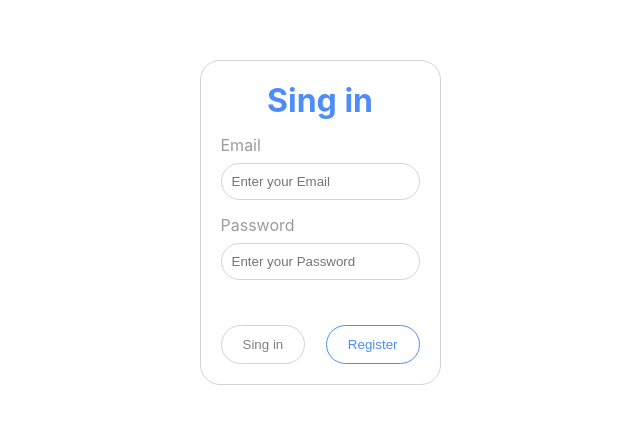
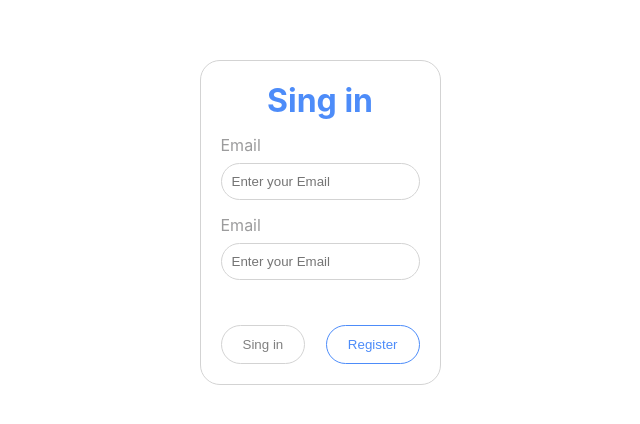
Before and after one commit to groone38/privat-auth, a React (Create React App) app: page /login in a window 1280 px wide. Shown: the part 178-602 px from the top of the page, without its empty margins (320-960 px from the left). Built offline with nearby package versions, Linux system fonts and the light colour scheme.

Commit message:
optimization login page

```diff
--- /dev/null
+++ b/src/assets/Auth/arr.ts
@@ -0,0 +1,16 @@
+import { InputsSingInProps } from "../../models/Auth/types";
+
+export const InputsSingIn: InputsSingInProps[] = [
+  {
+    label: "email",
+    text: "Email ",
+    type: "text",
+    name: "email",
+  },
+  {
+    label: "password",
+    text: "Password ",
+    type: "password",
+    name: "password",
+  },
+];
--- /dev/null
+++ b/src/components/Base/BaseInput/BaseInput.module.scss
@@ -0,0 +1,20 @@
+.input {
+  display: flex;
+  flex-direction: column;
+  gap: 8px;
+  color: #9c9c9d;
+  span {
+    color: red;
+  }
+  input {
+    padding: 10px;
+    border: 1px solid lightgray;
+    border-radius: 20px;
+    color: gray;
+    outline: none;
+    transition: all 0.5s;
+    &:focus {
+      border: 1px solid #4d8cf9;
+    }
+  }
+}
--- a/src/components/Base/BaseInput/BaseInput.tsx
+++ b/src/components/Base/BaseInput/BaseInput.tsx
@@ -1,10 +1,28 @@
 import React from "react";
+import classes from "./BaseInput.module.scss";
 
-type Props = {};
+interface BaseInputProps {
+  label: string;
+  type: string;
+  text: string;
+  value: string;
+  error: string | undefined;
+  onChangeValues: (e: React.ChangeEvent<HTMLInputElement>) => void;
+  onBlure: (e: React.ChangeEvent<HTMLInputElement>) => void;
+}
 
-function BaseInput({ label, type, text, value, onChangeValues, onBlure }: any) {
+export default React.memo(function BaseInput({
+  label,
+  type,
+  text,
+  value,
+  error,
+  onChangeValues,
+  onBlure,
+}: BaseInputProps) {
+  console.log("input", label);
   return (
-    <>
+    <div className={classes.input}>
       <label htmlFor={label}>{text}</label>
       <input
         type={type}
@@ -15,8 +33,9 @@ function BaseInput({ label, type, text, value, onChangeValues, onBlure }: any) {
         onChange={onChangeValues}
         onBlur={onBlure}
       />
-    </>
+      {error && <span>{error}</span>}
+    </div>
   );
-}
+});
 
-export default BaseInput;
+// export default BaseInput;
--- /dev/null
+++ b/src/models/Auth/types.ts
@@ -0,0 +1,20 @@
+export interface IUsers {
+  email: string;
+  firstName: string;
+  id: number;
+  lastName: string;
+  password: string;
+  tel: number;
+}
+
+export interface IValues {
+  email: string;
+  password: string;
+}
+
+export interface InputsSingInProps {
+  label: string;
+  text: string;
+  type: string;
+  name: keyof IValues;
+}
--- a/src/pages/Login/Login.module.scss
+++ b/src/pages/Login/Login.module.scss
@@ -21,27 +21,6 @@
     text-align: center;
     color: #4d8cf9;
   }
-  &__input {
-    display: flex;
-    flex-direction: column;
-    gap: 8px;
-    color: #9c9c9d;
-    span {
-      color: red;
-    }
-    input {
-      padding: 10px;
-      border: 1px solid lightgray;
-      border-radius: 20px;
-      color: gray;
-      outline: none;
-      transition: all 0.5s;
-      &:focus {
-        border: 1px solid #4d8cf9;
-      }
-    }
-  }
-
   &__btn {
     display: flex;
     justify-content: space-between;
--- a/src/pages/Login/Login.tsx
+++ b/src/pages/Login/Login.tsx
@@ -1,5 +1,5 @@
 import React, { useState } from "react";
-import { Link, useNavigate } from "react-router-dom";
+import { Link } from "react-router-dom";
 import classes from "./Login.module.scss";
 import {
   ValidationEmail,
@@ -7,19 +7,11 @@ import {
   ValidationPassword,
 } from "../../components/validation/Validation";
 import BaseInput from "../../components/Base/BaseInput/BaseInput";
-
-interface IUsers {
-  email: string;
-  firstName: string;
-  id: number;
-  lastName: string;
-  password: string;
-  tel: number;
-}
+import { InputsSingIn } from "../../assets/Auth/arr";
+import { IUsers, IValues } from "../../models/Auth/types";
 
 const Login = () => {
-  const navigate = useNavigate();
-  const [values, setValues] = useState({
+  const [values, setValues] = useState<IValues>({
     email: "",
     password: "",
   });
@@ -38,8 +30,7 @@ const Login = () => {
           : ValidationPassword(e.target.value),
     });
   };
-
-  const onBlure = (e: React.ChangeEvent<HTMLInputElement>) => {
+  const onBlure = (e: React.ChangeEvent<HTMLInputElement>): void => {
     switch (e.target.name) {
       case "email":
         setErrors({
@@ -63,11 +54,9 @@ const Login = () => {
       errors.email === "" &&
       errors.password === ""
     ) {
-      const responce: IUsers = await fetch(
+      const responce: IUsers[] = await fetch(
         `https://649377e50da866a953667096.mockapi.io/auth/users`
       ).then((res) => res.json());
-
-      console.log(responce);
     }
   };
 
@@ -75,28 +64,18 @@ const Login = () => {
     <div className={classes.wrap}>
       <form className={classes.form} onSubmit={onSubmit}>
         <h1>Sing in</h1>
-        <div className={classes.form__input}>
+        {InputsSingIn.map((item) => (
           <BaseInput
-            label="email"
-            type="text"
+            label={item.label}
+            type={item.type}
             text="Email "
-            value={values.email}
+            value={values[item.name]}
             onChangeValues={onChangeValues}
             onBlure={onBlure}
+            error={errors[item.name]}
+            key={item.name}
           />
-          {errors.email && <span>{errors.email}</span>}
-        </div>
-        <div className={classes.form__input}>
-          <BaseInput
-            label="password"
-            type="password"
-            text="Password "
-            value={values.password}
-            onChangeValues={onChangeValues}
-            onBlure={onBlure}
-          />
-          {errors.password && <span>{errors.password}</span>}
-        </div>
+        ))}
         <div className={classes.form__btn}>
           <button type="submit" className={classes.form__btn_sing}>
             Sing in
```
